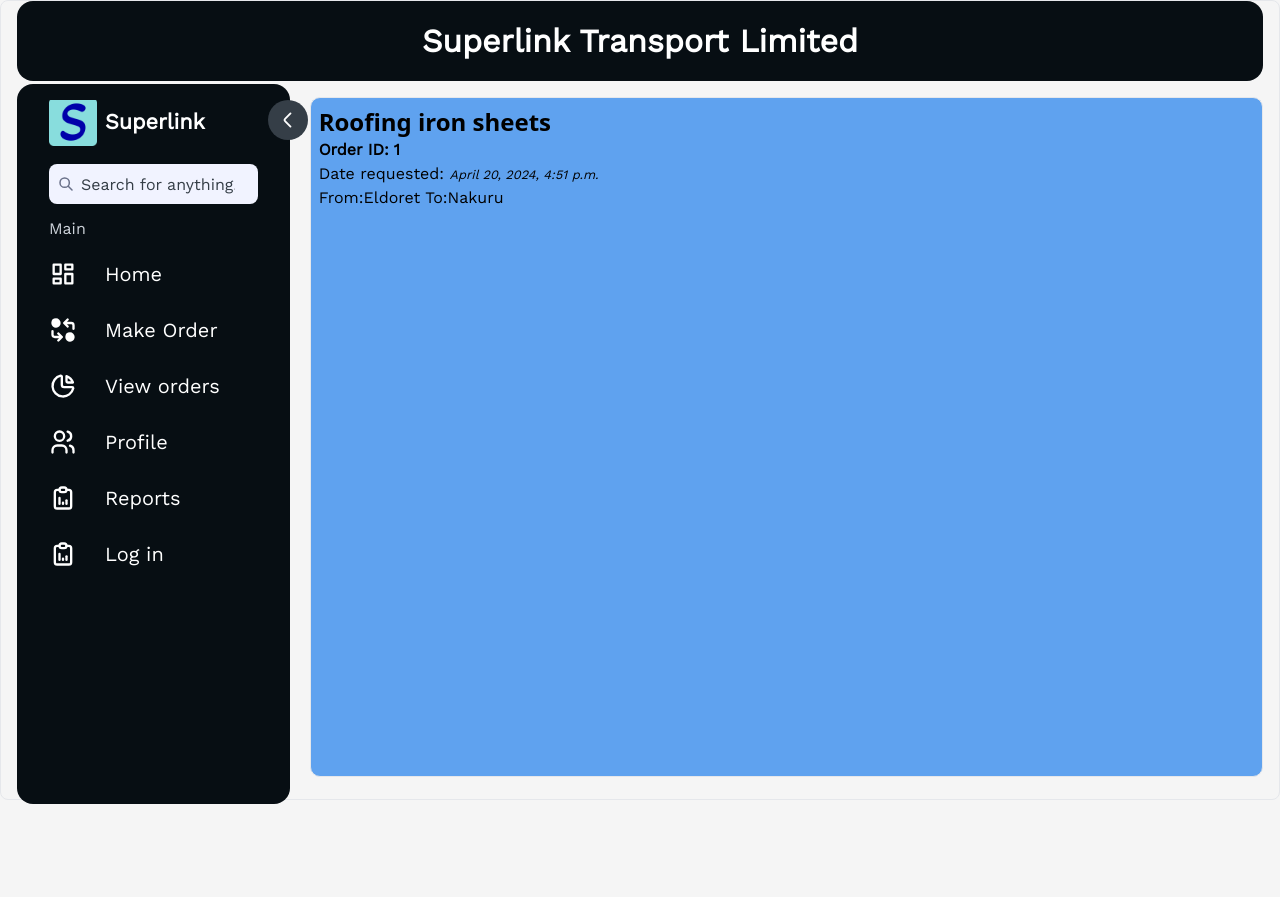
After one commit to braeson-nyahera/movers-transport-system, a Django app: page /transportation/orders/1 in a window 1280 px wide. The commit adds this page. Run offline with Django 5.2, Linux system fonts and the light colour scheme; data comes from the database, SQL or seed files in the repository; both versions use the stored data as it was after the commit; some libraries are stand-ins or nearby versions.

Commit message:
order_detail_view

```diff
--- a/movers/home/static/home/css/style.css
+++ b/movers/home/static/home/css/style.css
@@ -37,6 +37,7 @@ header{
   color: var(--white);
   border-radius: 1rem;
   margin: 0;
+  width: 100%;
   height: 10vh;
   align-items: center;
   justify-content: center;
@@ -44,15 +45,17 @@ header{
   font-weight: 700;
   font-size: 2rem;
   z-index: 1;
+  margin-right: 2rem;
 }
 
 .sidebar {
+  z-index: 1;
   position: sticky;
   margin-top: 0.2rem;
   top: 10.5vh;
-  left: 0;
+  left: 2vh;
   height: 90vh;
-  padding: 1rem 0px;
+  padding: 1rem;
   padding-bottom: 0;
   border-radius: 1rem;
   max-width: 18rem;
@@ -393,9 +396,11 @@ body.collapsed .expand-btn svg {
 }
 
 .right-section{
-  position: relative;
+  position: absolute;
   height: 100vh;
+  right: 0;
   transition: all .5s;
+  margin-top: 10vh;
   margin-left: 1.2rem;
   width: 90%;
   align-items: left;
@@ -426,3 +431,11 @@ article .info_bar img{
   display: flex;
   bottom: 0%;
 }
+
+#article_bars{
+  background-color: rgb(95, 162, 239);
+  height: 85vh;
+  border-radius: 10px;
+  padding: 0.5rem 1rem 1rem 0.5rem;
+  margin-bottom: 5px;
+}
--- a/movers/home/templates/home/base.html
+++ b/movers/home/templates/home/base.html
@@ -18,14 +18,10 @@
 </head>
 <body class="mb-2 border bg-neutral-100 rounded-lg max-w-full bg-neutral-100">
   <header class="main_header">
-      {% if title %}
-          {{ title }}
-      {% else %}
-          Superlink Transport Limited
-      {% endif %}
+    Superlink Transport Limited
   </header>
 <main>
-  <nav class="sidebar">
+  <nav class="sidebar ">
     <div class="sidebar-top-wrapper">
       <div class="sidebar-top">
         <a href="#" class="logo__wrapper">
@@ -195,11 +191,14 @@
     </div>
   </nav>
 
-<section class="right-section">
+<section class="right-section relative">
     {% if messages %}
         {% for message in messages %}
-            <div class="alert alert-{{ message.tags }}">
-                {{ message }}
+            <div class="flex items-center p-4 mb-4 text-green-800 rounded-lg bg-green-50 dark:bg-gray-800 dark:text-green-400 alert alert-{{ message.tags }}" role="alert">
+              <svg class="flex-shrink-0 w-4 h-4" aria-hidden="true" xmlns="http://www.w3.org/2000/svg" fill="currentColor" viewBox="0 0 20 20">
+                <path d="M10 .5a9.5 9.5 0 1 0 9.5 9.5A9.51 9.51 0 0 0 10 .5ZM9.5 4a1.5 1.5 0 1 1 0 3 1.5 1.5 0 0 1 0-3ZM12 15H8a1 1 0 0 1 0-2h1v-3H8a1 1 0 0 1 0-2h2a1 1 0 0 1 1 1v4h1a1 1 0 0 1 0 2Z"/>
+              </svg>
+              <span class="mx-auto"> {{ message }} </span>
             </div>
         {% endfor %}
     {% endif %}
--- a/movers/transportation/models.py
+++ b/movers/transportation/models.py
@@ -8,9 +8,9 @@ class order(models.Model):
     source= models.CharField(max_length=100)
     destination= models.CharField(max_length=100)
     approx_weight= models.DecimalField(decimal_places=2, max_digits=10)
-    descriptive_text=models.TextField(max_length=1000, null=False)
+    descriptive_text=models.TextField(max_length=1000,null=True, blank=True)
     date_ordered=models.DateTimeField(default=timezone.now)
     author= models.ForeignKey(User, on_delete=models.CASCADE)
 
     def __str__(self):
-        return str(self.id)
+        return self.order_title
--- /dev/null
+++ b/movers/transportation/templates/transportation/order_detail.html
@@ -0,0 +1,17 @@
+{% extends "home/base.html" %}
+{% block content %}
+<div>
+
+    <article class="mb-2 border bg-[#818cf8] p-4 rounded-lg max-w-full bg-[#818cf8]" id="article_bars">
+        <h1 class=" font-sans text-2xl font-bold card-title">{{ order.order_title }}</h1>
+            <div class="info_bar">
+                <p class="font-semibold">Order ID: {{ order.id }}</p>
+            </div>
+            <div>
+                <p> Date requested: <small class="text-muted italic">{{ order.date_ordered }}</small></p>
+            </div>
+                <p>From:{{ order.source }}  To:{{ order.destination }}</p>
+    </article>
+
+</div>
+{% endblock content %}
--- a/movers/transportation/templates/transportation/order_list.html
+++ b/movers/transportation/templates/transportation/order_list.html
@@ -4,8 +4,8 @@
     {% if order_form %}
         {% for order in order_form %}
             {% if order.author_id == request.user.id %}
-                <article class="mb-2 border bg-[#818cf8] p-4 rounded-lg max-w-full bg-[#818cf8]" id="article_bars">
-                    <h1 class=" font-sans text-2xl font-bold card-title"><a href="#">{{ order.order_title }}</a></h1>
+                <article class="mb-2 border bg-[#818cf8] p-4 rounded-lg max-w-full bg-[#818cf8]">
+                    <h1 class=" font-sans text-2xl font-bold card-title"><a href="{% url 'order-detail' order.id %}">{{ order.order_title }}</a></h1>
                     <div class="info_bar">
                     <p class="font-semibold">Order ID: {{ order.id }}</p>
                     </div>
--- a/movers/transportation/urls.py
+++ b/movers/transportation/urls.py
@@ -1,7 +1,8 @@
 from django.urls import path
 from transportation import views
-from .views import OrderListView
+from .views import OrderListView, OrderDetailView
 
 urlpatterns = [
     path('orders/',OrderListView.as_view(), name='orders_list'),
+    path('orders/<pk>',OrderDetailView.as_view(), name='order-detail'),
 ]
--- a/movers/transportation/views.py
+++ b/movers/transportation/views.py
@@ -29,3 +29,6 @@ class OrderListView(ListView):
     template_name='transportation/order_list.html'
     context_object_name='order_form'
     ordering=['-date_ordered']
+
+class OrderDetailView(DetailView):
+    model=order
--- a/movers/users/forms.py
+++ b/movers/users/forms.py
@@ -14,7 +14,8 @@ class UserRegisterForm(UserCreationForm):
 
 
 class UserUpdateForm(forms.ModelForm):
-    email=forms.EmailField()
+    email= forms.EmailField()
+
     class Meta:
         model= User
         fields=['username','email']
```
Also changed, not shown: movers/db.sqlite3, movers/transportation/migrations/0005_alter_order_descriptive_text.py (added).
